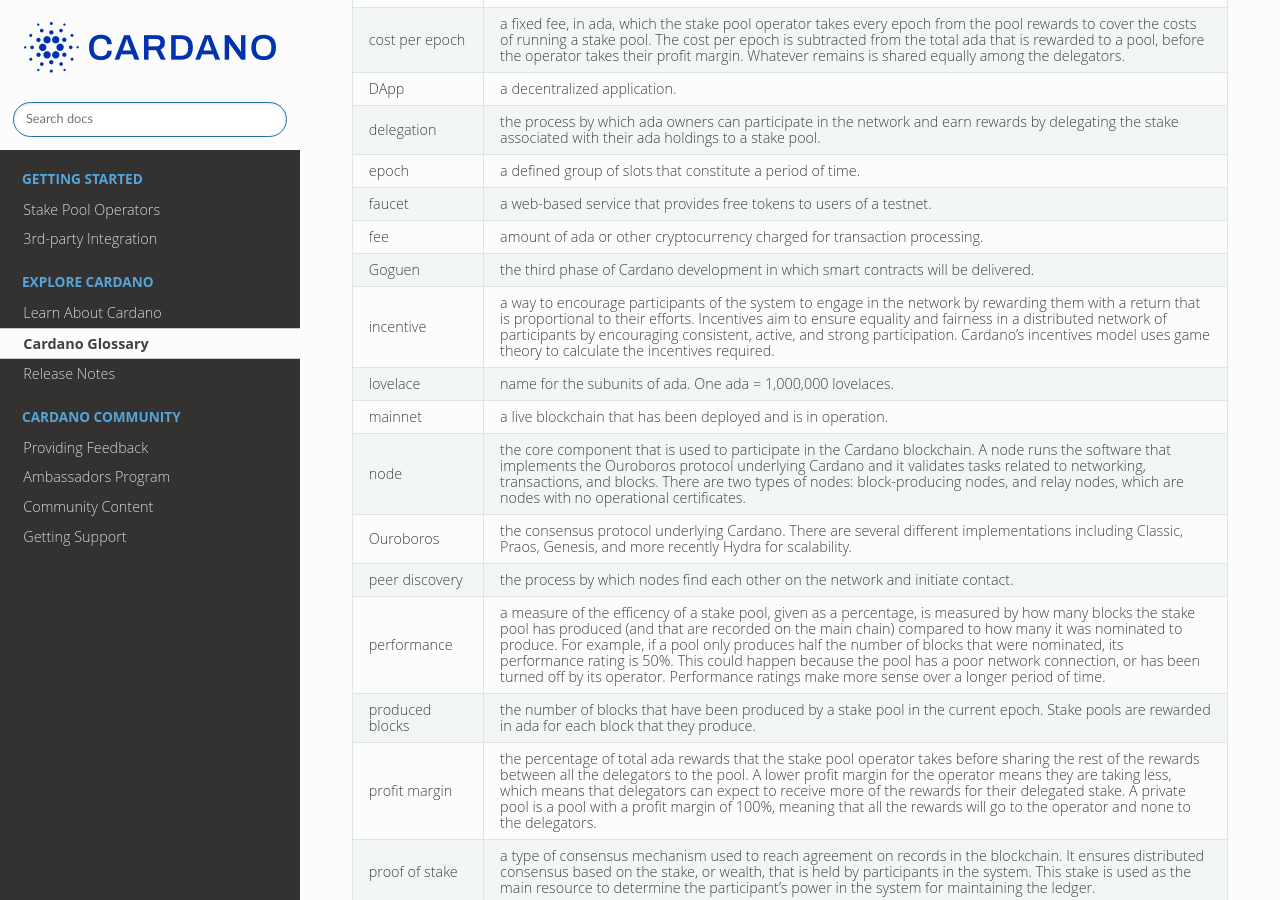
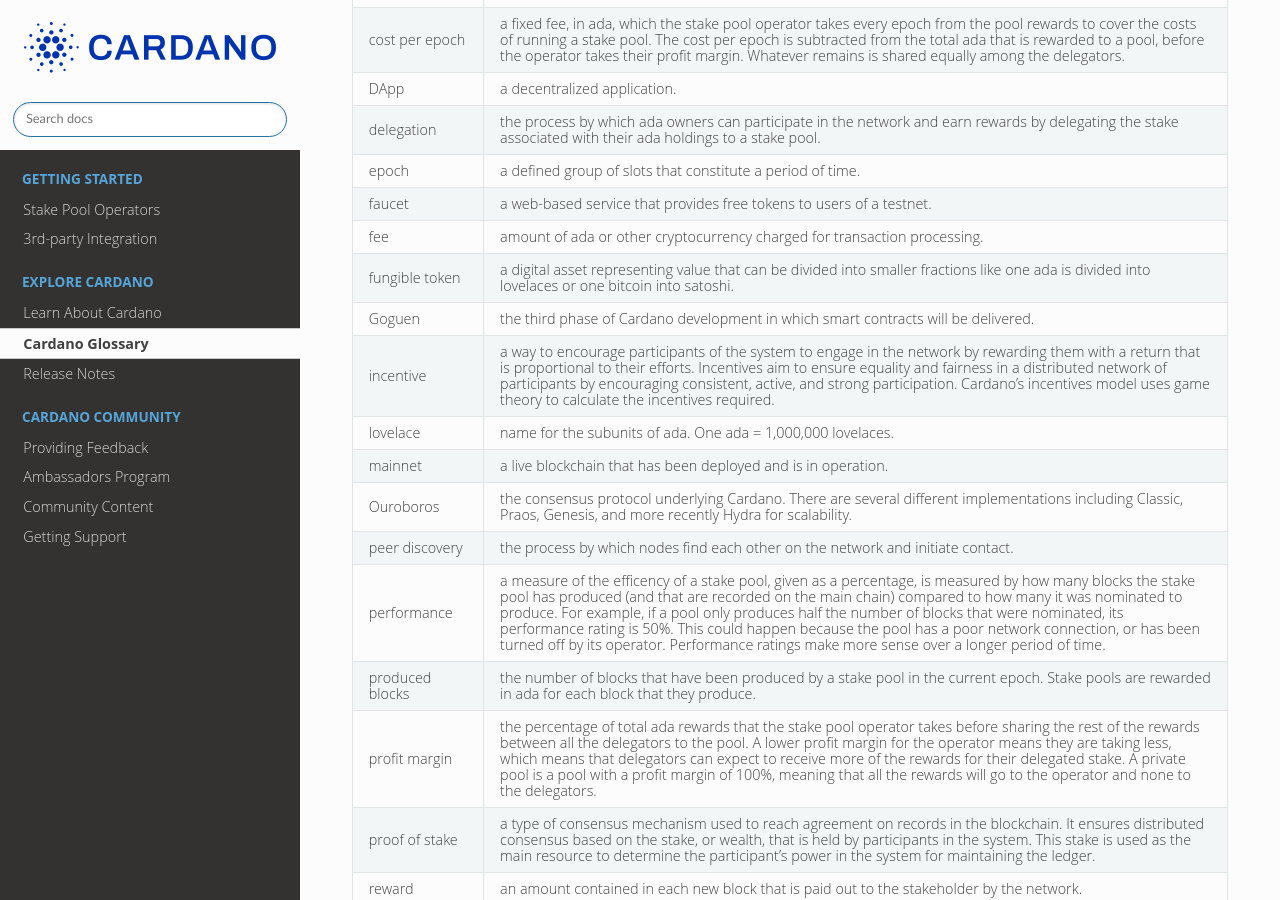
Before and after one commit to input-output-hk/technical-docs, a Sphinx documentation site: the page built from source/glossary.rst, in a window 1280 px wide and 900 px high, scrolled down 596 px. Built offline with Sphinx 7.4.7 and the Read the Docs theme 2.0.0, drawn with Linux system fonts in a browser that asks for light colours; pages that are not in the unit, such as notebooks, are missing from menus.

Commit message:
Update glossary.rst
Adding fungible token definition

```diff
--- a/source/glossary.rst
+++ b/source/glossary.rst
@@ -35,6 +35,8 @@
      - a web-based service that provides free tokens to users of a testnet.
    * - fee
      - amount of ada or other cryptocurrency charged for transaction processing.
+   * - fungible token
+     - a digital asset representing value that can be divided into smaller fractions like one ada is divided into lovelaces or one bitcoin into satoshi.
    * - Goguen
      - the third phase of Cardano development in which smart contracts will be delivered.
    * - incentive
@@ -43,8 +45,6 @@
      - name for the subunits of ada. One ada = 1,000,000 lovelaces.
    * - mainnet
      - a live blockchain that has been deployed and is in operation.
-   * - node
-     - the core component that is used to participate in the Cardano blockchain. A node runs the software that implements the Ouroboros protocol underlying Cardano and it validates tasks related to networking, transactions, and blocks. There are two types of nodes: block-producing nodes, and relay nodes, which are nodes with no operational certificates.
    * - Ouroboros
      - the consensus protocol underlying Cardano. There are several different implementations including Classic, Praos, Genesis, and more recently Hydra for scalability.
    * - peer discovery
```
